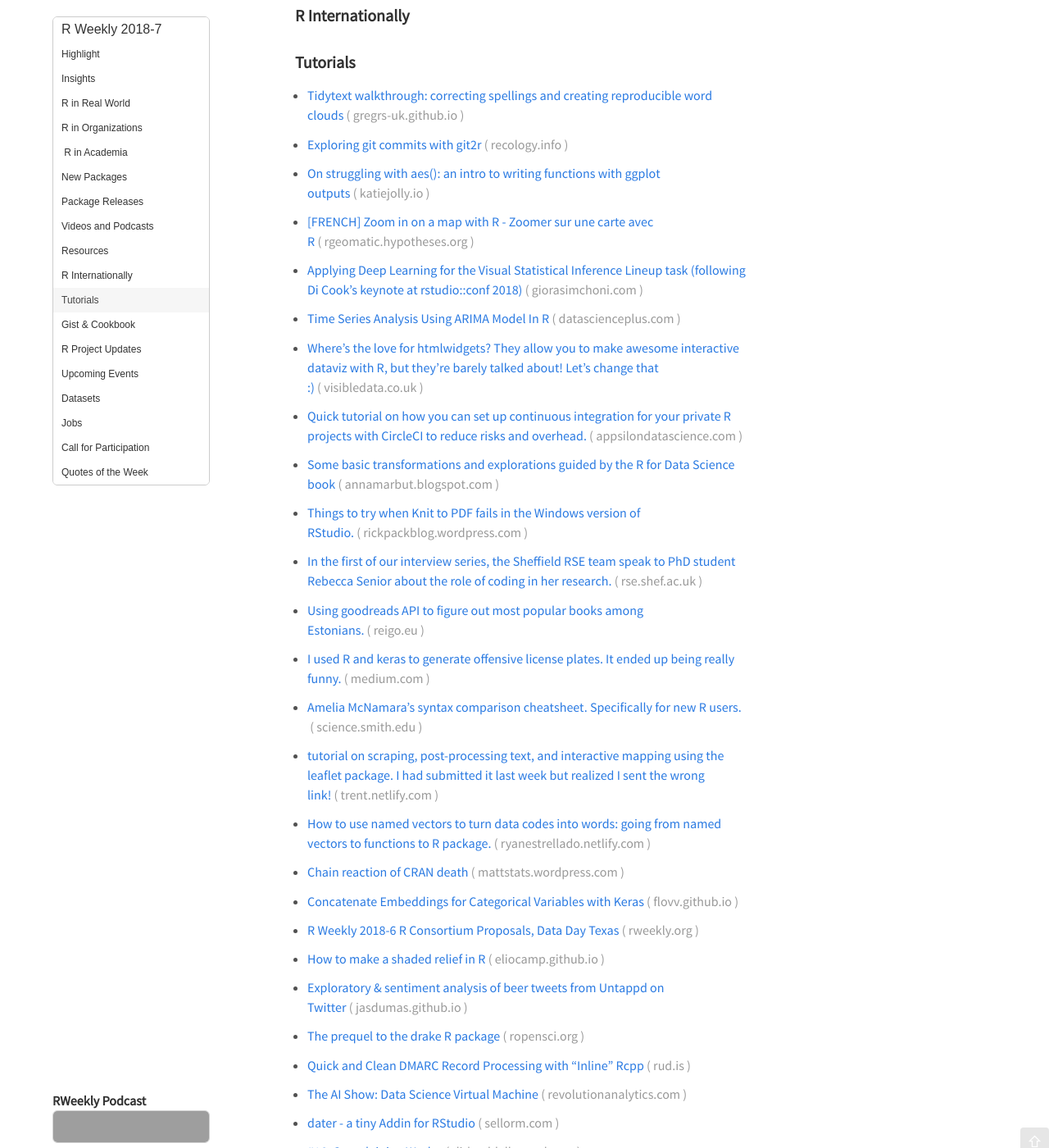
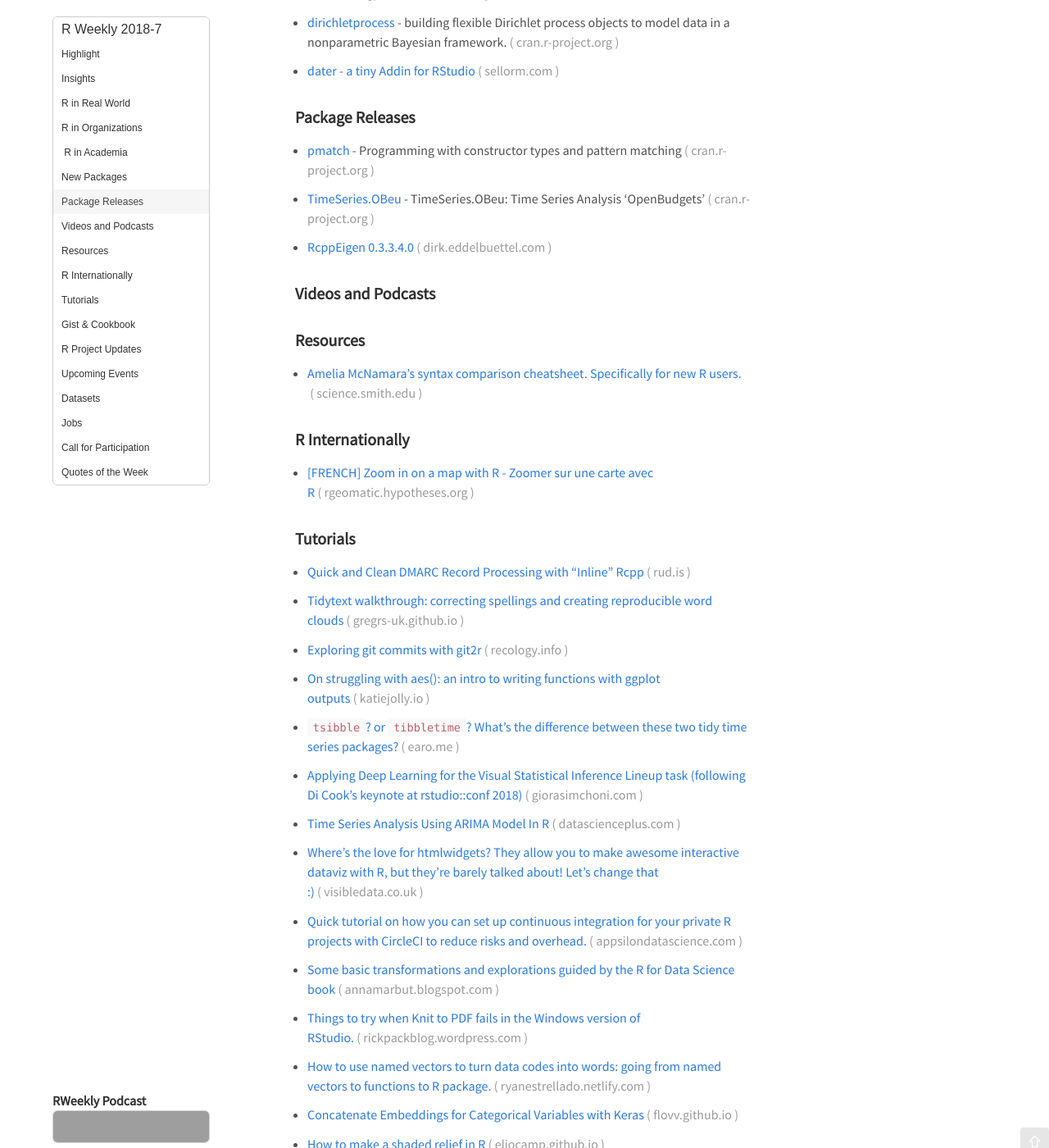
Before and after one commit to rweekly/rweekly.org, a Jekyll site: the page built from draft.md, in a window 1280 px wide and 1400 px high, scrolled down 1432 px. Shown: the whole window at 82% size. Built offline with Jekyll 4.4.1, drawn with Linux system fonts in a browser that asks for light colours; emoji names are drawn with the system emoji font; comment, search, counter and statistics services are not loaded; some of the changed text lies outside the part shown; grey boxes are pictures that could not be loaded.

Commit message:
Draft: 2018-7

```diff
--- a/draft.md
+++ b/draft.md
@@ -56,12 +70,15 @@
 
 + [dirichletprocess](https://cran.r-project.org/package=dirichletprocess) - building flexible Dirichlet process objects to model data in a nonparametric Bayesian framework.
 
++ [dater - a tiny Addin for RStudio](http://blog.sellorm.com/2018/02/06/dater-an-r-package-that-just-inserts-a-date/)
+
 ### Package Releases
 
 + [pmatch](https://cran.r-project.org/web/packages/pmatch/index.html) - Programming with constructor types and pattern matching
 
 + [TimeSeries.OBeu](https://cran.r-project.org/web/packages/TimeSeries.OBeu/index.html) - TimeSeries.OBeu: Time Series Analysis 'OpenBudgets'
 
++ [RcppEigen 0.3.3.4.0](http://dirk.eddelbuettel.com/blog/2018/02/07#rcppeigen_0.3.3.4.0)
 
 
 ###  Videos and Podcasts
@@ -84,7 +105,8 @@
 
 + [On struggling with aes(): an intro to writing functions with ggplot outputs](http://katiejolly.io/blog/2018-02-05/aes-string)
 
-+ [[FRENCH] Zoom in on a map with R - Zoomer sur une carte avec R](https://rgeomatic.hypotheses.org/1288)
+
++ [`tsibble`? or `tibbletime`? What's the difference between these two tidy time series packages?](https://blog.earo.me/2018/02/06/tsibble-or-tibbletime/)
 
 + [Applying Deep Learning for the Visual Statistical Inference Lineup task (following Di Cook's keynote at rstudio::conf 2018)](http://giorasimchoni.com/2018/02/07/2018-02-07-book-em-danno/)
 
@@ -98,36 +120,14 @@
 
 + [Things to try when Knit to PDF fails in the Windows version of RStudio.](https://rickpackblog.wordpress.com/2018/02/06/rstudio-knit-to-pdf-failing-in-windows-things-to-try/)
 
-+ [In the first of our interview series, the Sheffield RSE team speak to PhD student Rebecca Senior about the role of coding in her research.](http://rse.shef.ac.uk/blog/code-in-the-academy-rebecca-senior/)
-
-+ [Using goodreads API to figure out most popular books among Estonians.](http://www.reigo.eu/post/goodreads-what-books-estoniareads/)
-
-+ [I used R and keras to generate offensive license plates. It ended up being really funny.](https://medium.com/@skyetetra/using-deep-learning-to-generate-offensive-license-plates-619b163ed937)
-
-+ [Amelia McNamara's syntax comparison cheatsheet. Specifically for new R users. ](http://www.science.smith.edu/~amcnamara/Syntax-cheatsheet.pdf)
-
-+ [tutorial on scraping, post-processing text, and interactive mapping using the leaflet package. I had submitted it last week but realized I sent the wrong link!](https://trent.netlify.com/code/mapping-the-global-metal-scene-using-leaflet-and-r/)
-
-+ [How to use named vectors to turn data codes into words: going from named vectors to functions to R package.](https://ryanestrellado.netlify.com/ryanestrellado.netlify.com/post/turning-dataset-codes-to-words/)
-
-
-+ [Chain reaction of CRAN death](https://mattstats.wordpress.com/2018/02/05/chain-reaction-of-cran-death/)
++ [How to use named vectors to turn data codes into words: going from named vectors to functions to R package.](https://ryanestrellado.netlify.com/post/turning-dataset-codes-to-words/)
 
 + [Concatenate Embeddings for Categorical Variables with Keras](http://flovv.github.io/Embeddings_with_keras_part2/)
 
-+ [R Weekly 2018-6 R Consortium Proposals, Data Day Texas](https://rweekly.org/2018-6.html)
-
 + [How to make a shaded relief in R](https://eliocamp.github.io/codigo-r/2018/02/how-to-make-shaded-relief-in-r/)
 
-+ [Exploratory & sentiment analysis of beer tweets from Untappd on Twitter](http://jasdumas.github.io/2018-02-05-exploring_untp_beer_twitter/)
-
-+ [The prequel to the drake R package](https://ropensci.org/blog/2018/02/06/drake/)
-
-+ [Quick and Clean DMARC Record Processing with "Inline" Rcpp](https://rud.is/b/2018/02/06/quick-and-clean-dmarc-record-processing-with-inline-rcpp/)
 
 + [The AI Show: Data Science Virtual Machine](http://blog.revolutionanalytics.com/2018/02/dsvm-on-ai-show.html)
-
-+ [dater - a tiny Addin for RStudio](http://blog.sellorm.com/2018/02/06/dater-an-r-package-that-just-inserts-a-date/)
 
 + [#16: Complaining Works.](http://dirk.eddelbuettel.com/blog/2018/02/06#016_note_inconsistencies)
 
@@ -139,18 +139,11 @@
 
 + [TensorFlow for R](https://blog.rstudio.com/2018/02/06/tensorflow-for-r/)
 
-+ [RcppEigen 0.3.3.4.0](http://dirk.eddelbuettel.com/blog/2018/02/07#rcppeigen_0.3.3.4.0)
-
-+ [Scraping and visualizing historical data on executions in the US](http://lhehnke.github.io/notes/2018/02/08/death-penalty-us)
-
 + [What do Fahrenheit, comma separated files, and markdown have in common? ](https://simplystatistics.org/2018/02/08/what-do-fahrenheit-comma-separated-files-and-markdown-have-in-common/)
 
 + [DataExplorer: Fast Data Exploration With Minimum Code](http://blog.revolutionanalytics.com/2018/02/dataexplorer.html)
 
 + [Calculating Beta in the Capital Asset Pricing Model](https://rviews.rstudio.com/2018/02/08/capm-beta/)
-
-+ [Apply to attend rOpenSci unconf 2018!](https://ropensci.org/blog/2018/02/08/unconf2018/)
-
 
 + [Because it's Friday: Bon Voyage, Starman](http://blog.revolutionanalytics.com/2018/02/because-its-friday-bon-voyage-starman.html)
 
@@ -161,6 +154,8 @@
 + [My first article: A not fully crossed design](https://mvaugoyeau.netlify.com/2018/02/06/my-first-article/)
 
 + [Introduction to GIS with R](https://jessesadler.com/post/gis-with-r-intro/)
+
+![Introduction to GIS with R](https://www.jessesadler.com/img/gis-with-r-intro/points_spdf-plot-1.png)
 
 + [Run system commands or shell scripts from an interactive R session](https://uncmbbtrivia.netlify.com/post/2018/02/05/run-system-commands-or-shell-sripts-from-an-interactive-r-session/)
 
```
Also changed, not shown: other parts of draft.md (+20 -2 lines).
